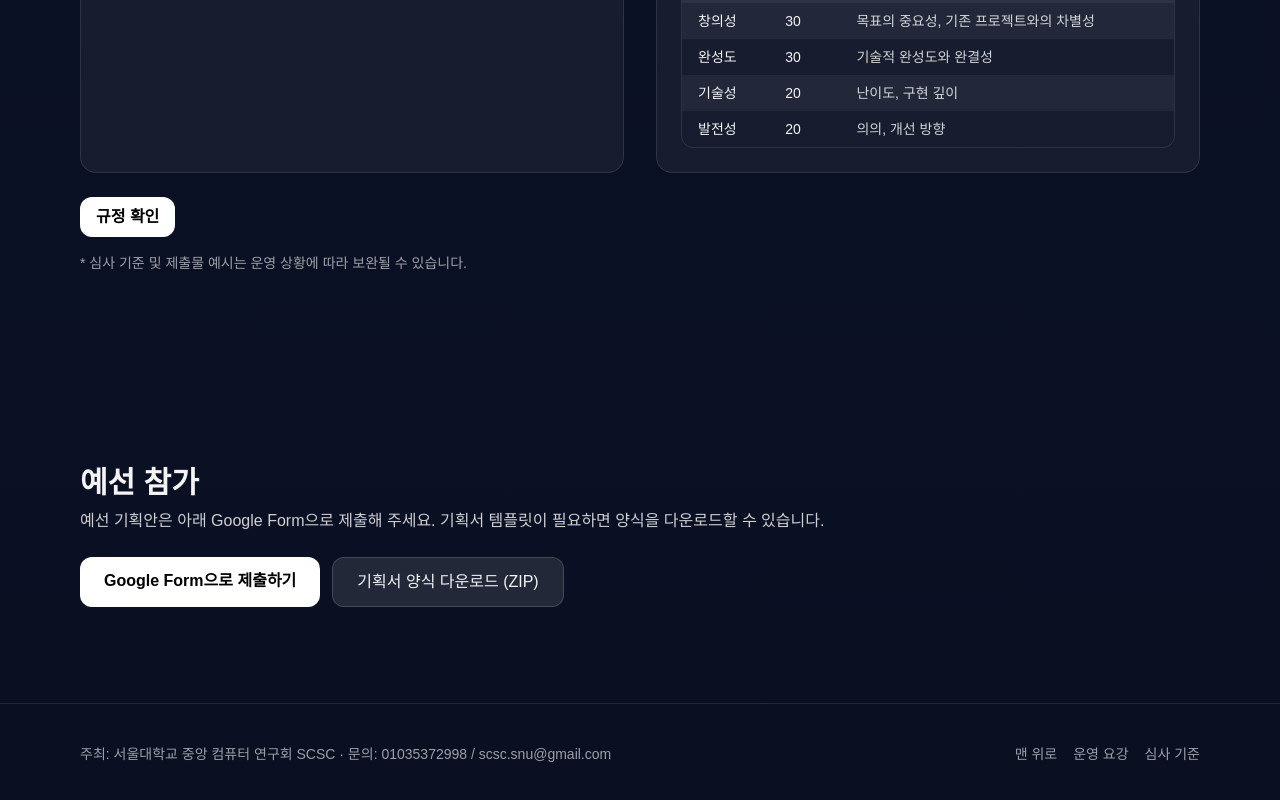
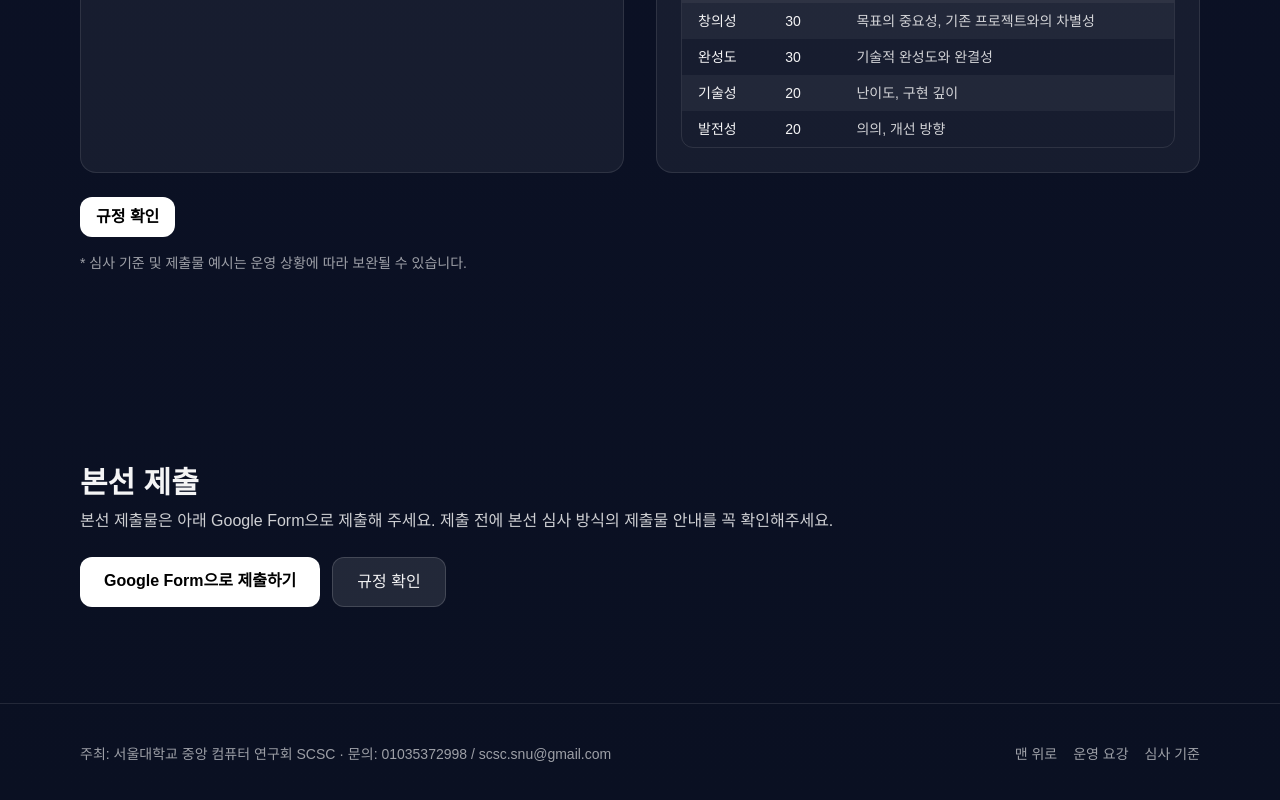
Before and after one commit to coshaman/scsc-hackathon, a Next.js app: page / in a window 1280 px wide. Shown: the part 3617-4417 px from the top of the page. Built offline with nearby package versions, Linux system fonts and the light colour scheme.

Commit message:
⚡ 본선 form 추가

```diff
--- a/app/page.jsx
+++ b/app/page.jsx
@@ -388,12 +388,12 @@ export default function HackathonLanding() {
       </section>
 
       <section id="submit" className="mx-auto max-w-6xl px-4 py-16 md:py-24 reveal">
-        <h2 className="text-2xl md:text-3xl font-bold">예선 참가</h2>
-        <p className="mt-2 text-white/80">예선 기획안은 아래 Google Form으로 제출해 주세요. 기획서 템플릿이 필요하면 양식을 다운로드할 수 있습니다.</p>
+        <h2 className="text-2xl md:text-3xl font-bold">본선 제출</h2>
+        <p className="mt-2 text-white/80">본선 제출물은 아래 Google Form으로 제출해 주세요. 제출 전에 본선 심사 방식의 제출물 안내를 꼭 확인해주세요.</p>
 
         <div className="mt-6 flex flex-wrap gap-3">
           <a
-            href="https://forms.gle/bNT3jsEXzbA93vz27"
+            href="https://forms.gle/UzjahGbtaoGMnZz96"
             target="_blank"
             rel="noopener noreferrer"
             className="rounded-xl px-6 py-3 bg-white text-black font-semibold hover:opacity-90"
@@ -401,11 +401,10 @@ export default function HackathonLanding() {
             Google Form으로 제출하기
           </a>
           <a
-            href={encodeURI("/기획서 양식.zip")}
-            download
+            href="/rules"
             className="rounded-xl px-6 py-3 bg-white/10 border border-white/15 hover:border-white/25"
           >
-            기획서 양식 다운로드 (ZIP)
+            규정 확인
           </a>
         </div>
       </section>
```
